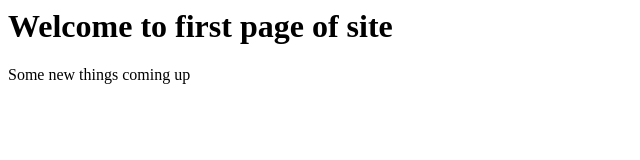
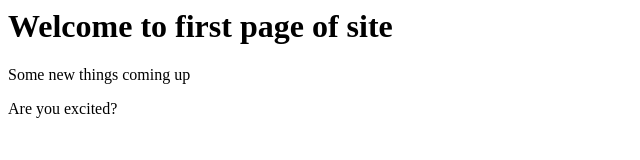
Before and after one commit to aditiarya1001/Gitub-GL-Tutorial, a plain HTML site: page index.html in a window 1280 px wide. Shown: the whole page, without its empty margins (0-640 px from the left). Drawn offline with Linux system fonts and the light colour scheme.

Commit message:
new p tag added.html

```diff
--- a/index.html
+++ b/index.html
@@ -2,4 +2,5 @@
   <title>This is my website</title>
   <h1>Welcome to first page of site</h1>
   <p>Some new things coming up</p>
+  <p>Are you excited?</p>
 </html>
```
